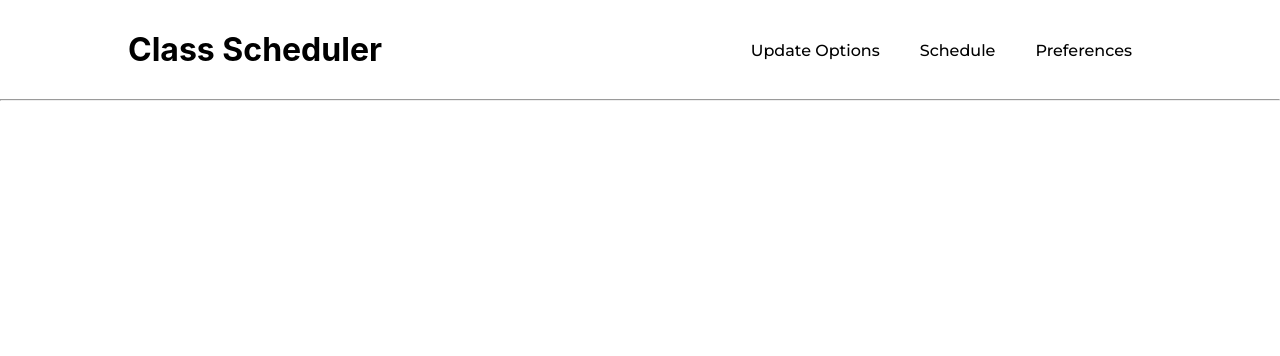
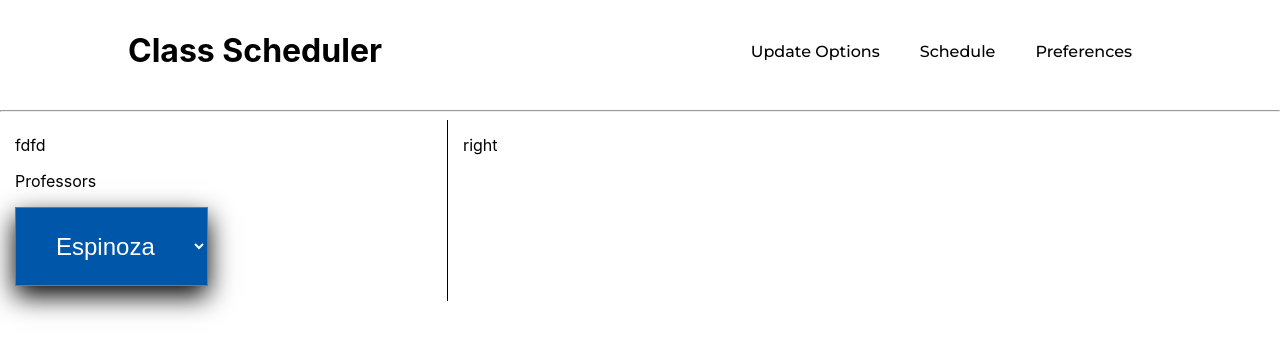
Before and after one commit to shahidul-csu/class-scheduler, a React (Create React App) app in the folder frontend/: page / in a window 1280 px wide. Shown: the top 356 px of the page. Built offline with nearby package versions, Linux system fonts and the light colour scheme.

Commit message:
Divided page into 2 columns. added a simple dropdown menu to left column.

```diff
--- a/frontend/package.json
+++ b/frontend/package.json
@@ -6,7 +6,9 @@
     "@testing-library/jest-dom": "^5.16.2",
     "@testing-library/react": "^12.1.3",
     "@testing-library/user-event": "^13.5.0",
+    "bootstrap": "^5.1.3",
     "react": "^17.0.2",
+    "react-bootstrap": "^2.1.2",
     "react-dom": "^17.0.2",
     "react-scripts": "5.0.0",
     "web-vitals": "^2.1.4"
--- a/frontend/src/App.js
+++ b/frontend/src/App.js
@@ -1,11 +1,14 @@
 import logo from './logo.svg';
 import './App.css';
+
 import Header from './components/admin-faculty-preferences/Header';
+import Display from './components/admin-faculty-preferences/Display';
 
 function App() {
   return (
     <div>
       <Header />
+      <Display />
     </div>
   );
 }
--- a/frontend/src/components/admin-faculty-preferences/Display.js
+++ b/frontend/src/components/admin-faculty-preferences/Display.js
@@ -1 +1,24 @@
 // This page will hold both the left professors/semesters drop downs, and the preferences to accept for professors on the right side.
+
+import React from 'react'
+import Dropdown from './Dropdown'
+import '../../styles/adminFacultyPreferences.css'
+
+const Display = () => {
+  let professors = [{id:1, last_name: "Espinoza"}, {id:1, last_name: "Lara"}, {id:1, last_name: "Su"}]
+  return (
+    <div>
+        <div className='parent'>
+            <div className='left'>
+                fdfd
+                <Dropdown name="Professors" professors={professors}/>
+            </div>
+            <div className='right'>
+                right
+            </div>
+        </div>
+    </div>
+  )
+}
+
+export default Display
--- a/frontend/src/components/admin-faculty-preferences/Dropdown.js
+++ b/frontend/src/components/admin-faculty-preferences/Dropdown.js
@@ -1 +1,24 @@
 // This file will create a drop down to be used to create the professors and theh semesters drop down on the left of the screen.
+
+import React from 'react'
+import '../../styles/dropdown.css'
+
+const Dropdown = ({ name, professors }) => {
+  return (
+    <div className='dropdown'>
+        <p>Professors</p>
+        {/* <form action="#"> */}
+        <div className='custom-select'>
+            <select name={name} id={name}>
+                {professors.map((professor) => (
+                    <option value={professor.id}>{professor.last_name}</option>
+                ))}
+            </select>
+            <span className='custom-arrow'></span>
+        </div>
+        {/* </form> */}
+    </div>
+  )
+}
+
+export default Dropdown
--- a/frontend/src/components/admin-faculty-preferences/Header.js
+++ b/frontend/src/components/admin-faculty-preferences/Header.js
@@ -6,17 +6,18 @@ import '../../styles/adminFacultyPreferences.css'
 const Header = () => {
   return (
     <div>
-        <div className='navbar'>
-            <h1>Class Scheduler</h1>
-            <nav>
+      <div className='heading'>
+          <div className='navbar'>
+              <h1>Class Scheduler</h1>
                 <ul className='nav_links'>
-                    <li><a href='#'>Update Options</a></li>
-                    <li><a href='#'>Schedule</a></li>
-                    <li><a href='#'>Preferences</a></li>
+                    <li className='lists'><a className='as' href='#'>Update Options</a></li>
+                    <li className='lists'><a className='as' href='#'>Schedule</a></li>
+                    <li className='lists'><a className='as' href='#'>Preferences</a></li>
                 </ul>
-            </nav>
-        </div>
-        <hr></hr>
+          </div>
+
+      </div>
+      <hr></hr>
     </div>
   )
 }
--- a/frontend/src/styles/adminFacultyPreferences.css
+++ b/frontend/src/styles/adminFacultyPreferences.css
@@ -1,16 +1,12 @@
 @import url('https://fonts.googleapis.com/css2?family=Montserrat:wght@500&display=swap');
 
-* {
+.heading {
     box-sizing: border-box;
     margin: 0;
     padding: 0;
 }
 
-body {
-    background-color: #ffffff;
-}
-
-li, a, button {
+.lists, .as, button {
     font-family: "Montserrat", sans-serif;
     font-weight: 500;
     font-size: 16px;
@@ -22,7 +18,7 @@ li, a, button {
     display: flex;
     justify-content: space-between;
     align-items: center;
-    padding: 30px 10%;
+    padding: 10px 10%;
 }
 
 h1 {
@@ -45,3 +41,26 @@ h1 {
 .nav_links li a:hover {
     color: #0057a9
 }
+
+
+/* Display */
+.parent {
+	width:100%;
+    display: flexbox;
+}
+.left {
+	float:left;
+	width:35%;
+    border-right: solid 1px;
+    padding:15px;
+	box-sizing: border-box;
+	height: 100%;
+}
+
+.right
+{
+	float:left;
+	width:65%;
+    padding:15px;
+	box-sizing: border-box;
+}
--- /dev/null
+++ b/frontend/src/styles/dropdown.css
@@ -0,0 +1,12 @@
+/* Dropdown */
+.dropdown {
+    display: grid;
+}
+
+select {
+    box-shadow: 0 10px 25px black;
+    font-size: 1.5rem;
+    padding: 1em 1.5em;
+    background-color: #0057a9;
+    color: white;
+}
```
Also changed, not shown: 1 other file (tests, documents, lock files or other folders).
